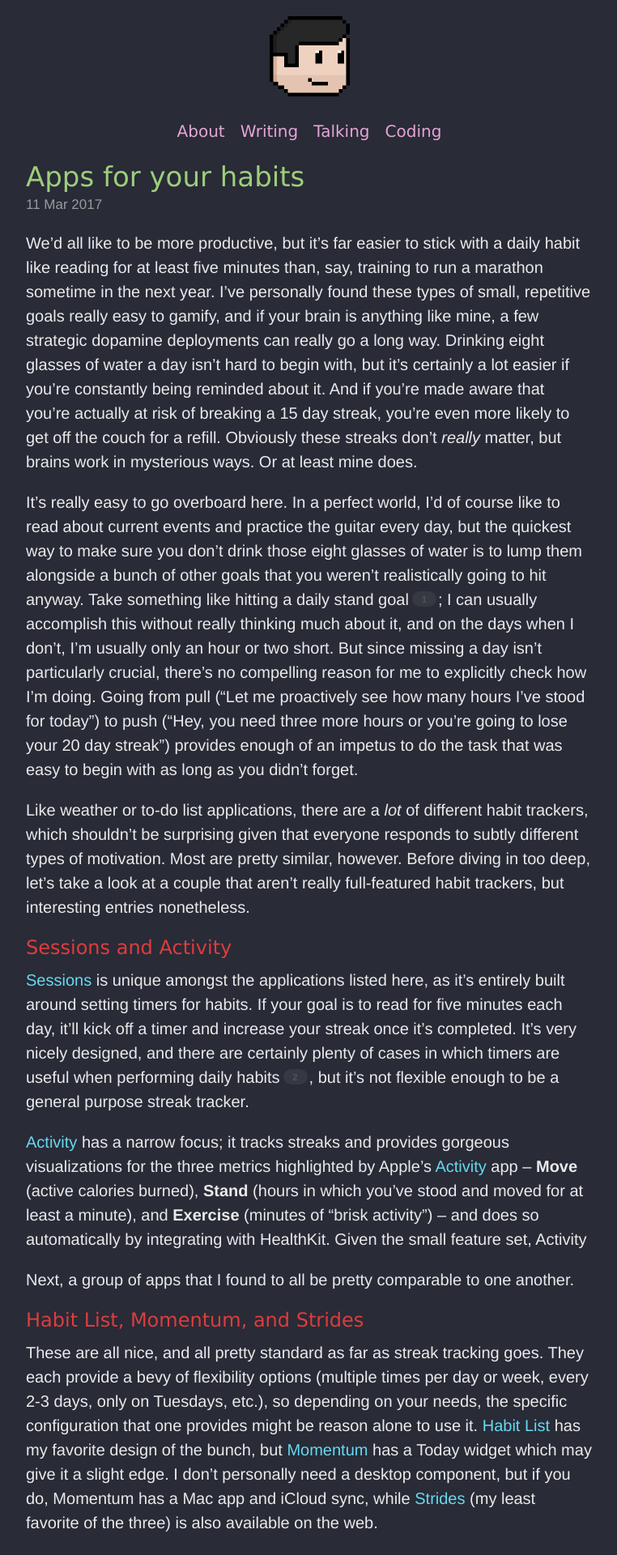
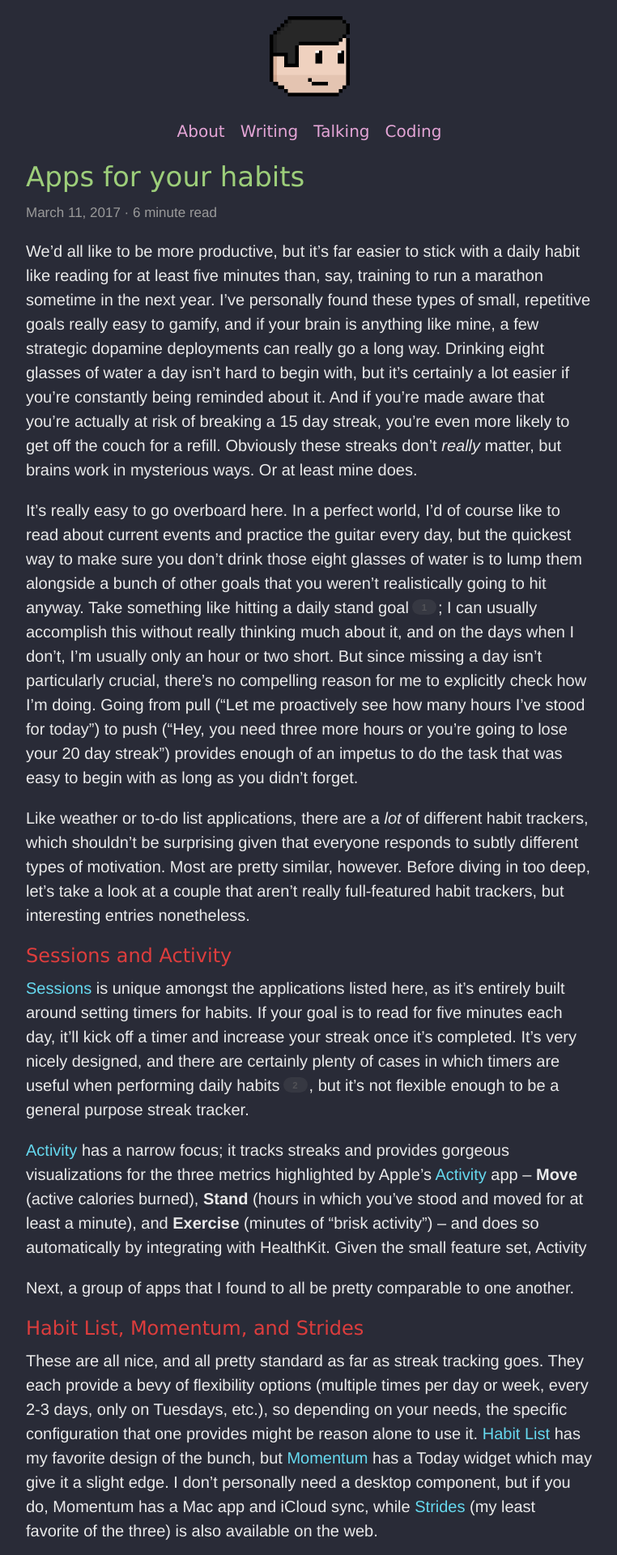
Before and after one commit to irace/irace.github.com, a Jekyll site: the page built from _posts/2017-03-17-apps-for-your-habits.md, in a window 1280 px wide. Shown: the top 1920 px of the page at 81% size, without its empty margins (258-1020 px from the left). Built offline with Jekyll 4.4.1, drawn with Linux system fonts in a browser that asks for light colours.

Commit message:
Add a few more style tweaks and minutes read

```diff
--- a/_layouts/post.html
+++ b/_layouts/post.html
@@ -4,6 +4,11 @@ layout: default
 
 <article class="post">
   <h1 class="post-title">{{ page.title }}</h1>
-  <time datetime="{{ page.date | date_to_xmlschema }}" class="post-date">{{ page.date | date_to_string }}</time>
+
+  {% assign words = content | number_of_words %}
+  {% assign minutes_to_read = words | divided_by: 180 %}
+
+  <p class="post-subtitle"><time datetime="{{ page.date | date_to_xmlschema }}">{{ page.date | date: '%B %d, %Y'  }}</time> · {{ minutes_to_read }} minute read</p>
+
   {{ content }}
 </article>
--- a/_posts/2017-03-17-apps-for-your-habits.md
+++ b/_posts/2017-03-17-apps-for-your-habits.md
@@ -32,13 +32,15 @@ With a few slight tweaks, either Habit List or Momentum could be sufficient, but
 Why? If you only perform a certain habit (e.g. flossing) at night, there’s no need for your homescreen to show a badge all day indicating that you haven’t done it yet. I’m pretty conservative about app icon badges – I think important ones should be noticeable and jarring, which means not letting unimportant ones dilute their prominence. Productive lets me do exactly this, which makes up for the fact that it doesn’t offer a Today widget or a Watch complication.
 
 <figure>
-  <img src="/images/habits/productive1.png" alt=""><img src="/images/habits/productive2.png" alt="">
+  <img src="/images/habits/productive1.png" alt="Productive showing no habits due"><img src="/images/habits/productive2.png" alt="Productive showing your habits due later tonight">
   <figcaption>Productive doesn’t bother showing you habits that you don’t need to (or can’t) perform yet.</figcaption>
 </figure>
 
 The easiest habits to track are the ones that get automatically tracked for you. While [Streaks](https://itunes.apple.com/us/app/streaks/id963034692?mt=8) allows you to enter custom habits as well, it’s main draw is a wide variety of built-in presets for automatically tracking based on your [HealthKit](https://developer.apple.com/healthkit/) data: sleeping, drinking water, weighing yourself, exercising, etc. For this reason alone, tracking your health-based habits with Streaks is a no brainer. It even has a Today widget, a Watch complication, and really nice custom Watch notifications.
 
-<center><img src="/images/habits/streaks.png" alt=""></center>
+<figure>
+  <img src="/images/habits/streaks.png" alt="Streaks showing your six tracked activities for today">
+</figure>
 
 The biggest problem with Streaks is that it supports a maximum of only six habits. This, combined with the aforementioned smarter badging solution that Productive employs, has me using both in conjunction with one another: Streaks for habits that can be automatically tracked via HealthKit, and Productive for everything else. And it’s working really well for me.
 
--- a/public/styles.css
+++ b/public/styles.css
@@ -77,8 +77,9 @@ h3 a {
   color: #9DCE7A;
 }
 
-time.post-date {
+p.post-subtitle {
   font-size: 17px;
+  color: #9A9A9A;
 }
 
 article, article strong {
@@ -95,19 +96,6 @@ footer {
   font-weight: 300;
 }
 
-article img {
-  display: inline;
-  margin-left: 20px;
-  margin-right: 20px;
-}
-
-figure {
-  margin-left: 0;
-  margin-right: 0;
-  padding-left: 0;
-  padding-right: 0;
-}
-
 ul {
   list-style-type: none;
   padding-left: 0;
@@ -120,6 +108,25 @@ li time {
 
 mark {
   background-color: #E59053;
+}
+
+/* Images */
+
+figure {
+  text-align: center;
+
+  margin-left: 0;
+  margin-right: 0;
+
+  padding-left: 0;
+  padding-right: 0;
+}
+
+figure img {
+  display: inline;
+
+  margin-left: 20px;
+  margin-right: 20px;
 }
 
 /* Footnotes */
```
